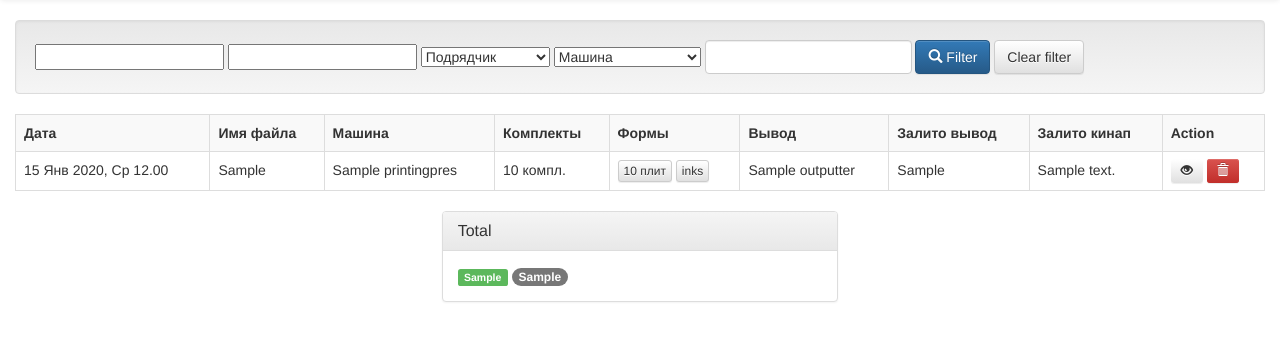
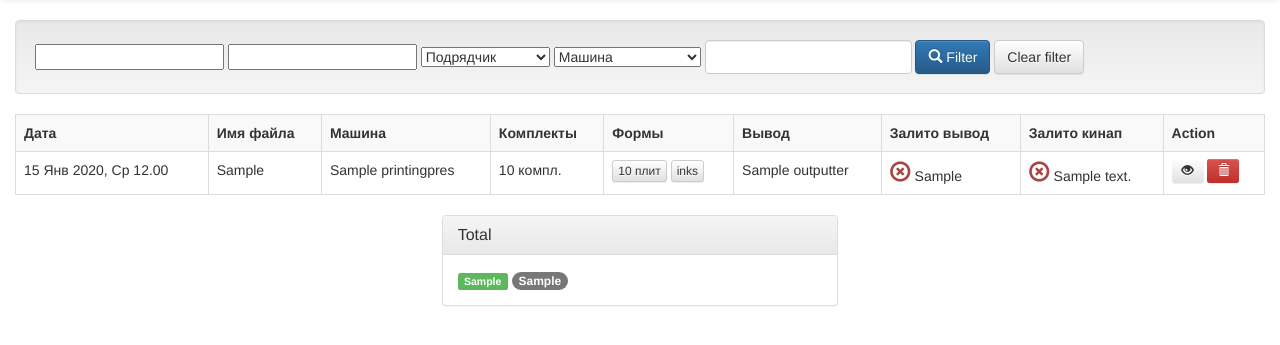
Before and after one commit to swasher/pdfupload, a Django app: template workflow/templates/grid.html in a window 1280 px wide. Shown: the part 52-397 px from the top of the page. Run offline with Django 3.2, Linux system fonts and the light colour scheme; tables that the repository leaves empty hold one stand-in row (values such as "Sample post"); the template is opened without the code that fills it: values that come from a table or form of the project are taken from there, most other values are stand-ins (such as "Sample title", 1, 10 or a date in 2020); parts of the project's set-up code (start-up, migrations or seed data) failed here and were passed over; some libraries are stand-ins or nearby versions.

Commit message:
Minor changes

```diff
--- /dev/null
+++ b/workflow/static/style.css
@@ -0,0 +1,7 @@
+.tooltip-inner {
+    white-space:pre-wrap;
+}
+
+span.big-icon {
+    font-size: 1.5em;
+}
--- a/workflow/templates/grid.html
+++ b/workflow/templates/grid.html
@@ -138,8 +138,18 @@
                        <button type="button" class="btn btn-default btn-xs">inks</button> </span>
                </td>
                <td>{{ row.contractor }}</td>
-               <td>{{ row.contractor_error }}</td>
-               <td>{{ row.preview_error }}</td>
+               <td>{% if row.contractor_error == "OK" %}
+                        <span class="glyphicon glyphicon-ok-circle text-success big-icon"></span>
+                   {% else %}
+                        <span class="glyphicon glyphicon-remove-circle text-danger big-icon"></span> {{ row.contractor_error }}
+                   {% endif %}
+               </td>
+               <td>{% if row.preview_error == "OK" %}
+                        <span class="glyphicon glyphicon-ok-circle text-success big-icon"></span>
+                   {% else %}
+                        <span class="glyphicon glyphicon-remove-circle text-danger big-icon"></span> {{ row.preview_error }}
+                   {% endif %}
+               </td>
                <td>{% with "jpg/"|add:row.pdfname|add:".jpg" as jpg_link %}
                    {% with "jpg/"|add:row.pdfname|add:"_thumb.jpg" as thumb_link %}
                         <a type="button"
```
